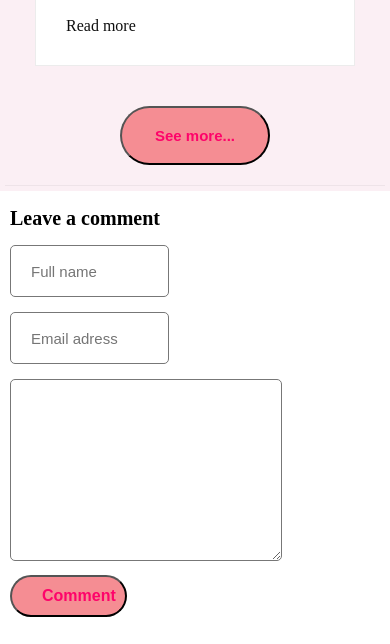
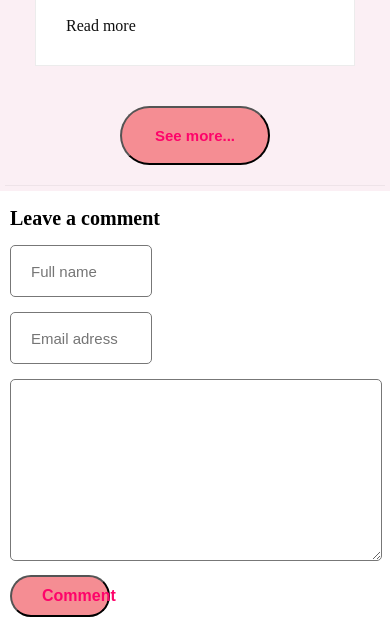
Before and after one commit to Pecky-graphics/Lyric-Fountain, a plain HTML site: page index.html in a window 390 px wide. Shown: the part 5507-6151 px from the top of the page. Drawn offline with nearby package versions, Linux system fonts and the light colour scheme.

Commit message:
Update style.css

```diff
--- a/style.css
+++ b/style.css
@@ -623,13 +623,13 @@ Margin-left:10px;
 }
 
        .comment-box input{
-        width: 50%;
+        width: 100px;
     }
     .comment-box textarea{
-        width:0%;
+        width:100px;
     }
     .comment-box button{
-        width: 50%;
+        width:100px;
     }
 
 
```
